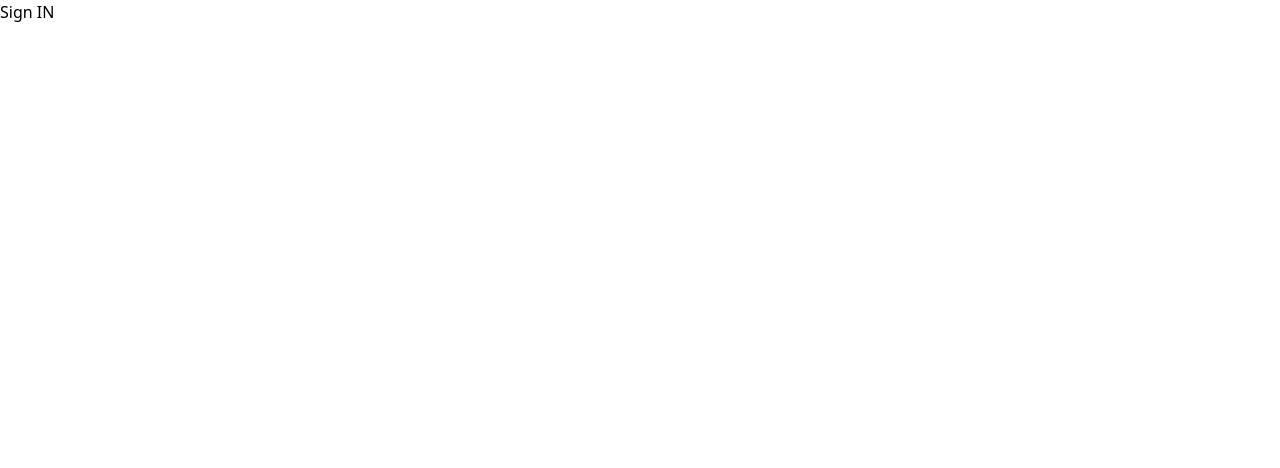
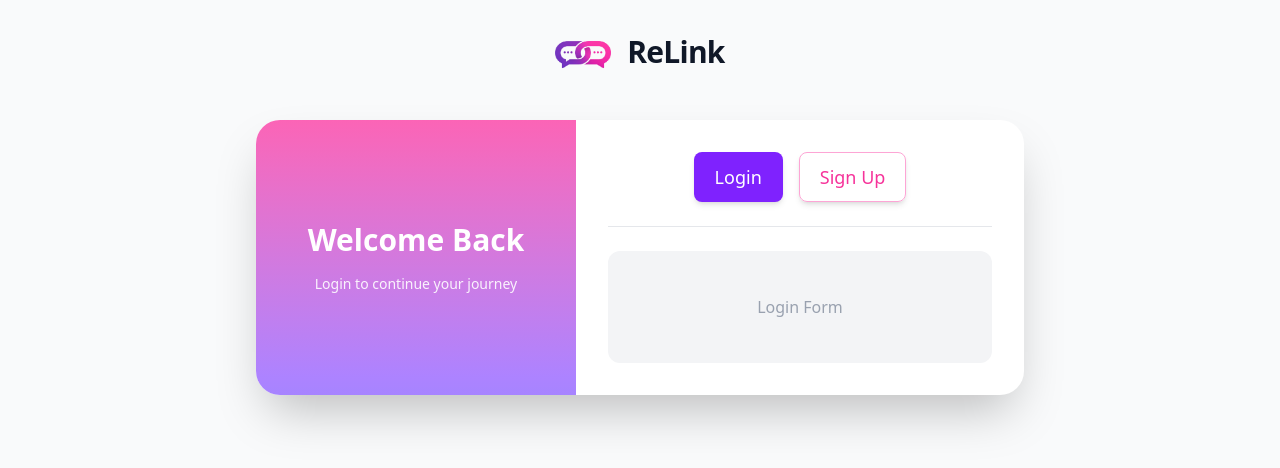
Before and after one commit to ravikanttarare95/re-link, a React (Vite) app in the folder client/: page /authenticate in a window 1280 px wide. Shown: the top 468 px of the page. Built offline with nearby package versions, Linux system fonts and the light colour scheme.

Commit message:
feat: Implement BrandLogo component and update Button styles in Authentication and Homepage views

```diff
--- /dev/null
+++ b/client/src/components/BrandLogo.tsx
@@ -0,0 +1,18 @@
+// import React from "react";
+
+function BrandLogo({ customStyle }: { customStyle?: string }) {
+  return (
+    <div className={`max-w-6xl mx-auto flex items-center gap-4 ${customStyle}`}>
+      <img
+        src="/re-link-logo.svg"
+        alt="ReLink Logo"
+        className="h-14 w-14 object-contain"
+      />
+      <span className="text-3xl font-bold tracking-tight text-gray-900">
+        ReLink
+      </span>
+    </div>
+  );
+}
+
+export default BrandLogo;
--- a/client/src/components/Button.tsx
+++ b/client/src/components/Button.tsx
@@ -23,9 +23,9 @@ function Button({
 }: ButtonProps) {
   const variantClass =
     btnVariant === "primary"
-      ? "bg-violet-600 hover:bg-violet-700 text-white"
+      ? "border border-transparent bg-violet-600 hover:bg-violet-700 text-white"
       : btnVariant === "secondary"
-      ? "border border-gray-300 hover:border-gray-400 text-gray-700"
+      ? "border border-pink-300 hover:border-pink-400 text-pink-500"
       : "bg-slate-200 text-slate-900 hover:bg-slate-300";
 
   const sizeClass =
--- a/client/src/views/Authentication.tsx
+++ b/client/src/views/Authentication.tsx
@@ -1,5 +1,75 @@
+import { useState } from "react";
+import Button from "./../components/Button";
+import BrandLogo from "./../components/BrandLogo";
+
+type AuthView = "login" | "signup";
+
 function Authentication() {
-  return <div>Sign IN</div>;
+  const [activeView, setActiveView] = useState<AuthView>("login");
+
+  return (
+    <div className="min-h-screen bg-gray-50 flex flex-col items-center p-6 space-y-10">
+      <BrandLogo />
+
+      <div className="flex rounded-3xl shadow-2xl overflow-hidden bg-white max-w-3xl w-full">
+        <div className="hidden md:flex w-80 bg-linear-to-t from-violet-400 to-pink-400 text-white p-8 items-center justify-center">
+          <div className="space-y-4 text-center">
+            {activeView === "login" && (
+              <>
+                <h2 className="text-3xl font-bold">Welcome Back</h2>
+                <p className="text-sm opacity-90">
+                  Login to continue your journey
+                </p>
+              </>
+            )}
+
+            {activeView === "signup" && (
+              <>
+                <h2 className="text-3xl font-bold">Create Account</h2>
+                <p className="text-sm opacity-90">
+                  Sign up to get started with ReLink
+                </p>
+              </>
+            )}
+          </div>
+        </div>
+
+        <div className="flex-1 p-8 space-y-6">
+          <div className="flex gap-4 justify-center">
+            <Button
+              type="button"
+              btnTitle="Login"
+              btnVariant={activeView === "login" ? "primary" : "secondary"}
+              size="md"
+              onBtnClick={() => setActiveView("login")}
+            />
+
+            <Button
+              type="button"
+              btnTitle="Sign Up"
+              btnVariant={activeView === "signup" ? "primary" : "secondary"}
+              size="md"
+              onBtnClick={() => setActiveView("signup")}
+            />
+          </div>
+
+          <div className="h-px bg-gray-200" />
+
+          {activeView === "login" && (
+            <div className="h-28 bg-gray-100 rounded-xl flex items-center justify-center text-gray-400">
+              Login Form
+            </div>
+          )}
+
+          {activeView === "signup" && (
+            <div className="h-28 bg-gray-100 rounded-xl flex items-center justify-center text-gray-400">
+              Sign Up Form
+            </div>
+          )}
+        </div>
+      </div>
+    </div>
+  );
 }
 
 export default Authentication;
--- a/client/src/views/Homepage.tsx
+++ b/client/src/views/Homepage.tsx
@@ -1,6 +1,7 @@
 import { useNavigate } from "react-router";
 import ChatImg from "./../assets/home-images/chat-img.png";
 import Button from "./../components/Button";
+import BrandLogo from "./../components/BrandLogo";
 
 function Homepage() {
   const navigate = useNavigate();
@@ -8,16 +9,9 @@ function Homepage() {
   return (
     <>
       <section className="min-h-screen bg-gray-50 px-6 py-8">
-        <div className="max-w-6xl mx-auto mb-12 flex items-center gap-3">
-          <img
-            src="/re-link-logo.svg"
-            alt="ReLink Logo"
-            className="h-14 w-14 object-contain"
-          />
-          <span className="text-3xl font-semibold text-gray-900">ReLink</span>
-        </div>
+        <BrandLogo />
 
-        <div className="max-w-6xl mx-auto grid md:grid-cols-2 gap-14 items-center">
+        <div className="max-w-6xl mx-auto mt-12 grid md:grid-cols-2 gap-14 items-center">
           <div className="space-y-6">
             <h1 className="text-4xl md:text-5xl font-bold text-gray-900 leading-tight">
               Reconnect through{" "}
```
Also changed, not shown: 1 other file (tests, documents, lock files or other folders).
